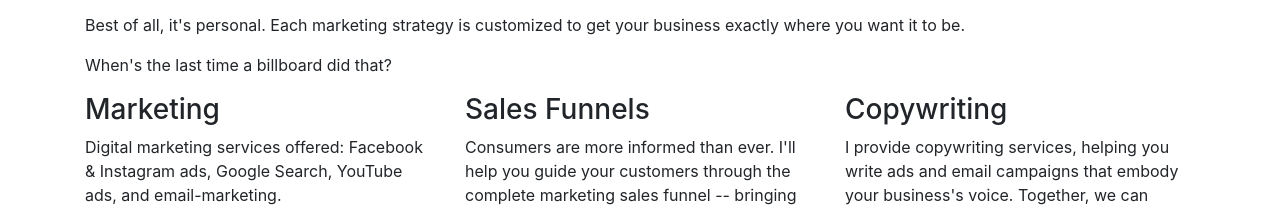
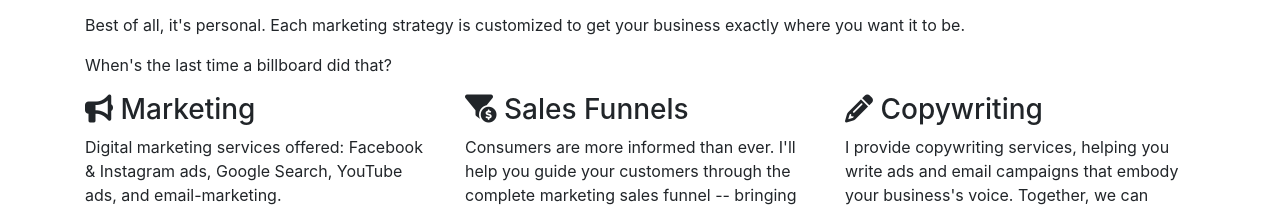
Before and after one commit to jacklynknight08/front-end-project, a plain HTML site: page index.html in a window 1280 px wide. Shown: the part 592-800 px from the top of the page. Drawn offline with nearby package versions, Linux system fonts and the light colour scheme.

Commit message:
Added more icons to page

```diff
--- a/index.html
+++ b/index.html
@@ -57,15 +57,15 @@
     <div class="container">
       <div class="row">
         <div class="col-sm">
-          <h3>Marketing</h3>
+          <h3><i class="fas fa-bullhorn"></i> Marketing</h3>
           <p>Digital marketing services offered: Facebook & Instagram ads, Google Search, YouTube ads, and email-marketing.</p>
         </div>
         <div class="col-sm">
-          <h3>Sales Funnels</h3>
+          <h3><i class="fas fa-funnel-dollar"></i>  Sales Funnels</h3>
           <p>Consumers are more informed than ever. I'll help you guide your customers through the complete marketing sales funnel -- bringing awareness, consideration, purchase, and loyalty.</p>
         </div>
         <div class="col-sm">
-          <h3>Copywriting</h3>
+          <h3><i class="fas fa-pencil-alt"></i> Copywriting</h3>
           <p>I provide copywriting services, helping you write ads and email campaigns that embody your business's voice. Together, we can attract your ideal audience, and turn them into loyal (and paying!) fans.</p>
         </div>
       </div>
```
